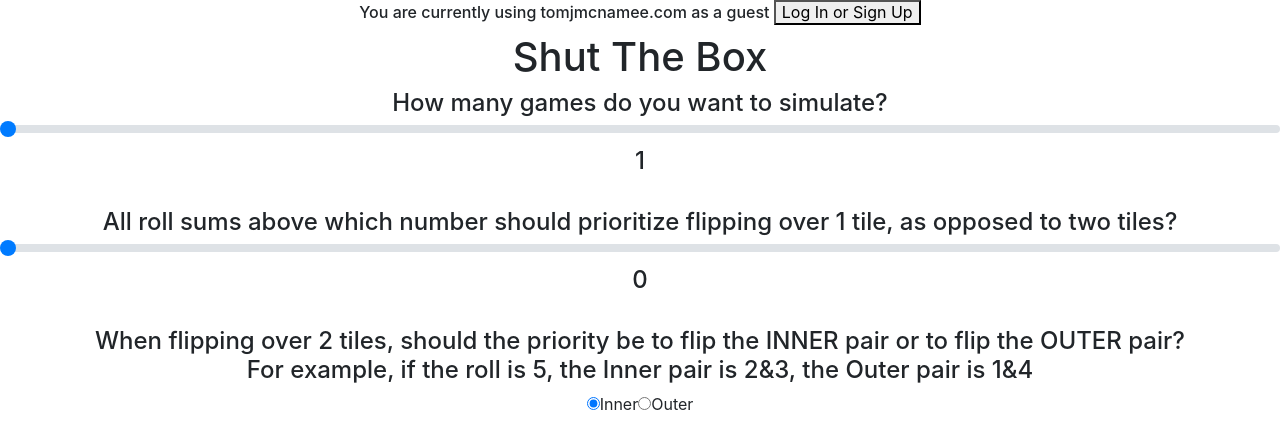
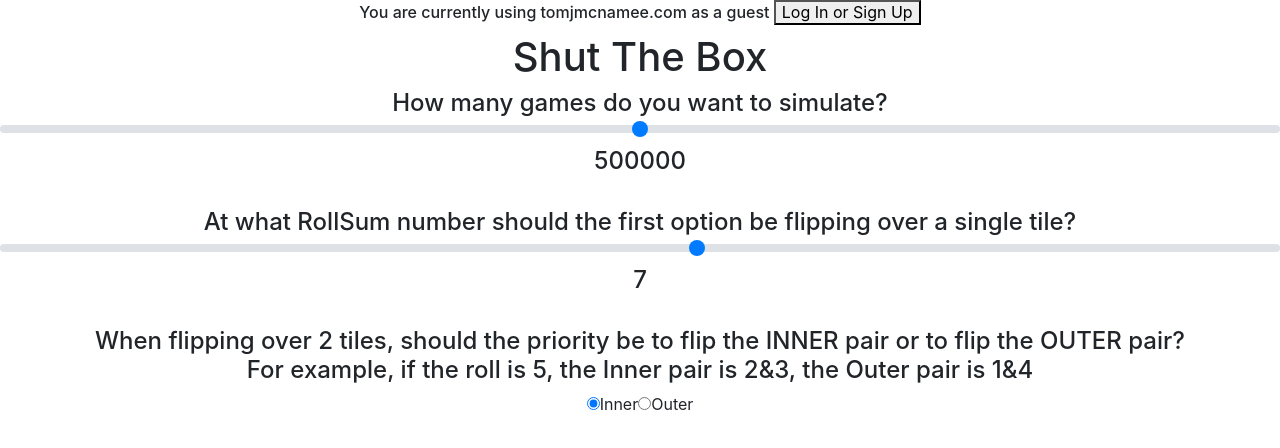
Before and after one commit to tomjmcnamee/tjm-apps, a React (Create React App) app: page /STB-Simulator in a window 1280 px wide. Shown: the top 448 px of the page. Built offline with nearby package versions, Linux system fonts and the light colour scheme; no server answers.

Commit message:
small change to simulator frontend textg

```diff
--- a/src/Containers/ShutTheBoxSimulator.js
+++ b/src/Containers/ShutTheBoxSimulator.js
@@ -9,9 +9,9 @@ import { stb_commitLosingGameToHistory, stb_commitWinningGameToHistory } from '.
 
 class ShutTheBoxSimulator extends React.Component {
   state = {
-    higherThanThisNumber: 0,
+    higherThanThisNumber: 7,
     innerOrOuter: "inner",
-    numberOfRounds: 1
+    numberOfRounds: 500000
   }
 
   componentDidMount(){
@@ -36,7 +36,7 @@ render() {
         <form >
           <h4>How many games do you want to simulate?<input className="custom-range" type="range" name="numberOfRounds" min="1" max="1000000"  onChange={this.fieldChangeHandler} value={this.state.numberOfRounds}/> {this.state.numberOfRounds}</h4>
           <br />
-          <h4>All roll sums above which number should prioritize flipping over 1 tile, as opposed to two tiles?<input className="custom-range" type="range" name="higherThanThisNumber" min="0" max="12"  onChange={this.fieldChangeHandler} value={this.state.higherThanThisNumber}/> {this.state.higherThanThisNumber}</h4>
+          <h4>At what RollSum number should the first option be flipping over a single tile?<input className="custom-range" type="range" name="higherThanThisNumber" min="1" max="12"  onChange={this.fieldChangeHandler} value={this.state.higherThanThisNumber}/> {this.state.higherThanThisNumber}</h4>
           <br />
           <h4>When flipping over 2 tiles, should the priority be to flip the INNER pair or to flip the OUTER pair?<br/>For example, if the roll is 5, the Inner pair is 2&3, the Outer pair is 1&4</h4>
             <label>
```
